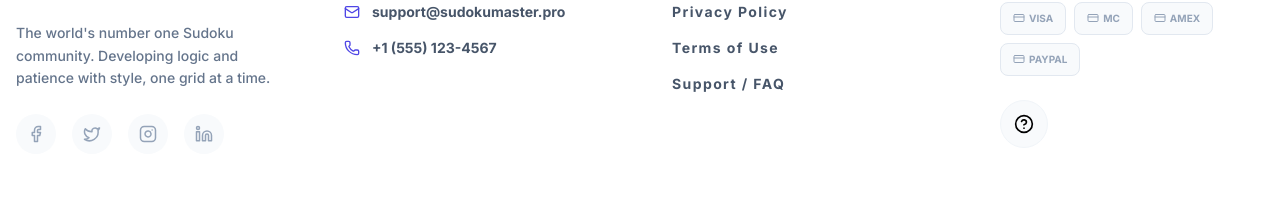
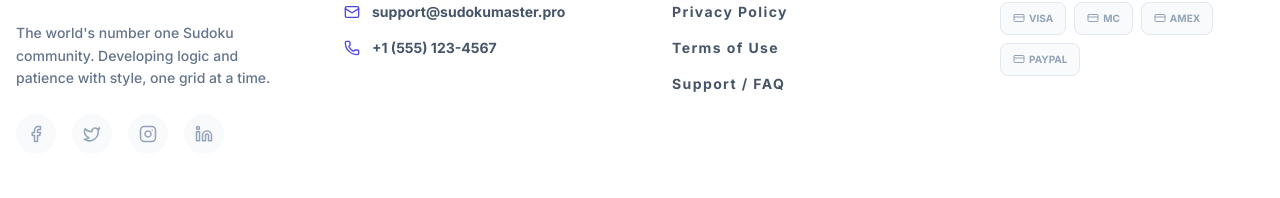
Before and after one commit to OpenOrg-gg/Sudoku, a React (Vite) app: page / in a window 1280 px wide. Shown: the part 5102-5300 px from the top of the page. Built offline with nearby package versions, Linux system fonts and the light colour scheme.

Commit message:
Remove support icon from footer based on user feedback

```diff
--- a/components/LandingPage.tsx
+++ b/components/LandingPage.tsx
@@ -374,11 +374,6 @@ const LandingPage: React.FC<LandingPageProps> = ({ onStart, onNavigate }) => {
                 </div>
               ))}
             </div>
-            <div className="flex gap-4">
-              <button onClick={() => onNavigate('support')} className="w-12 h-12 bg-slate-50 border border-slate-100 rounded-full flex items-center justify-center hover:bg-indigo-50 hover:text-indigo-600 transition-all cursor-pointer">
-                <HelpCircle size={20} />
-              </button>
-            </div>
           </div>
         </div>
         <div className="mt-24 pt-8 border-t border-slate-50 text-center text-[10px] text-slate-400 font-black tracking-[0.2em] uppercase">
```
